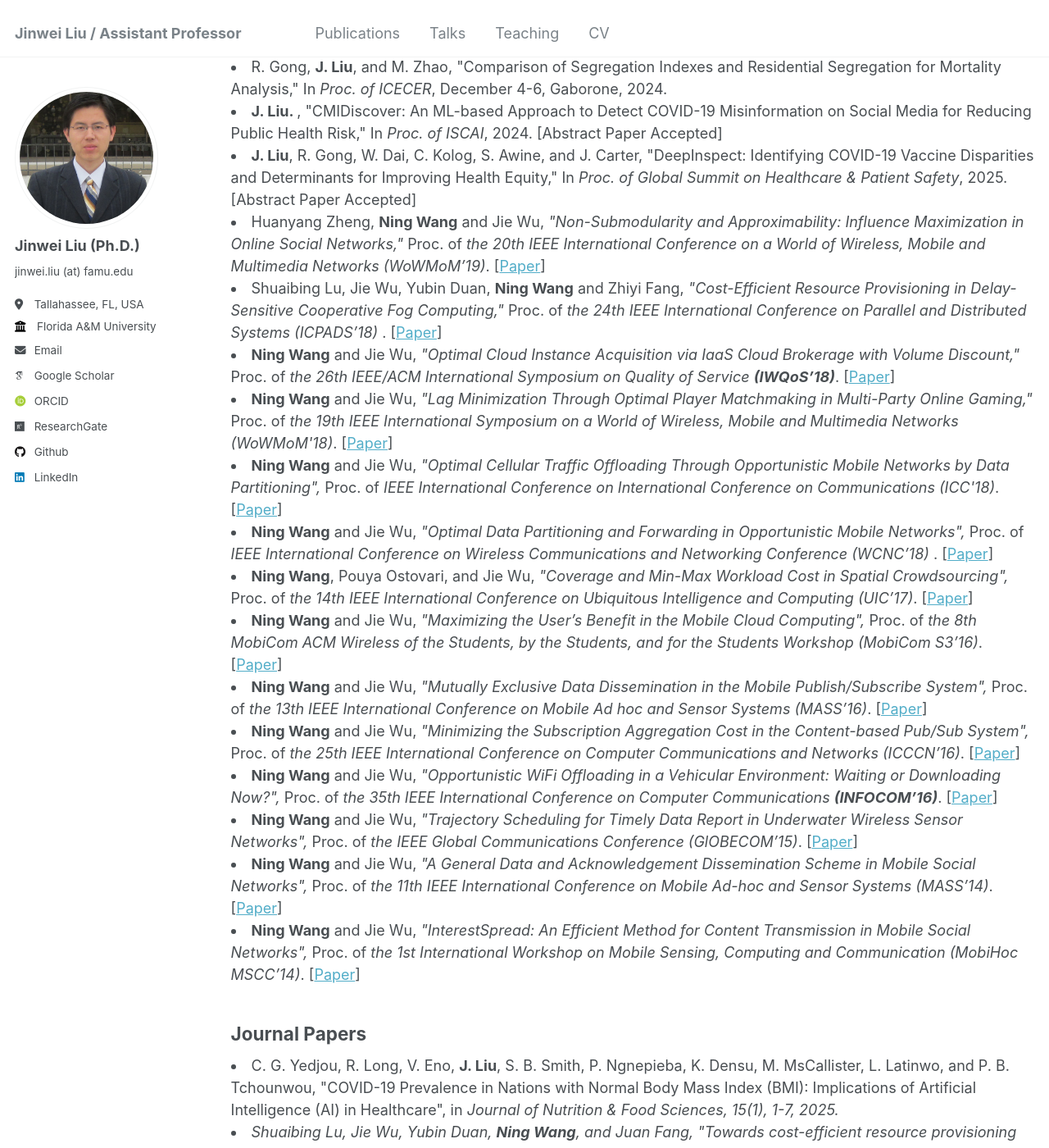
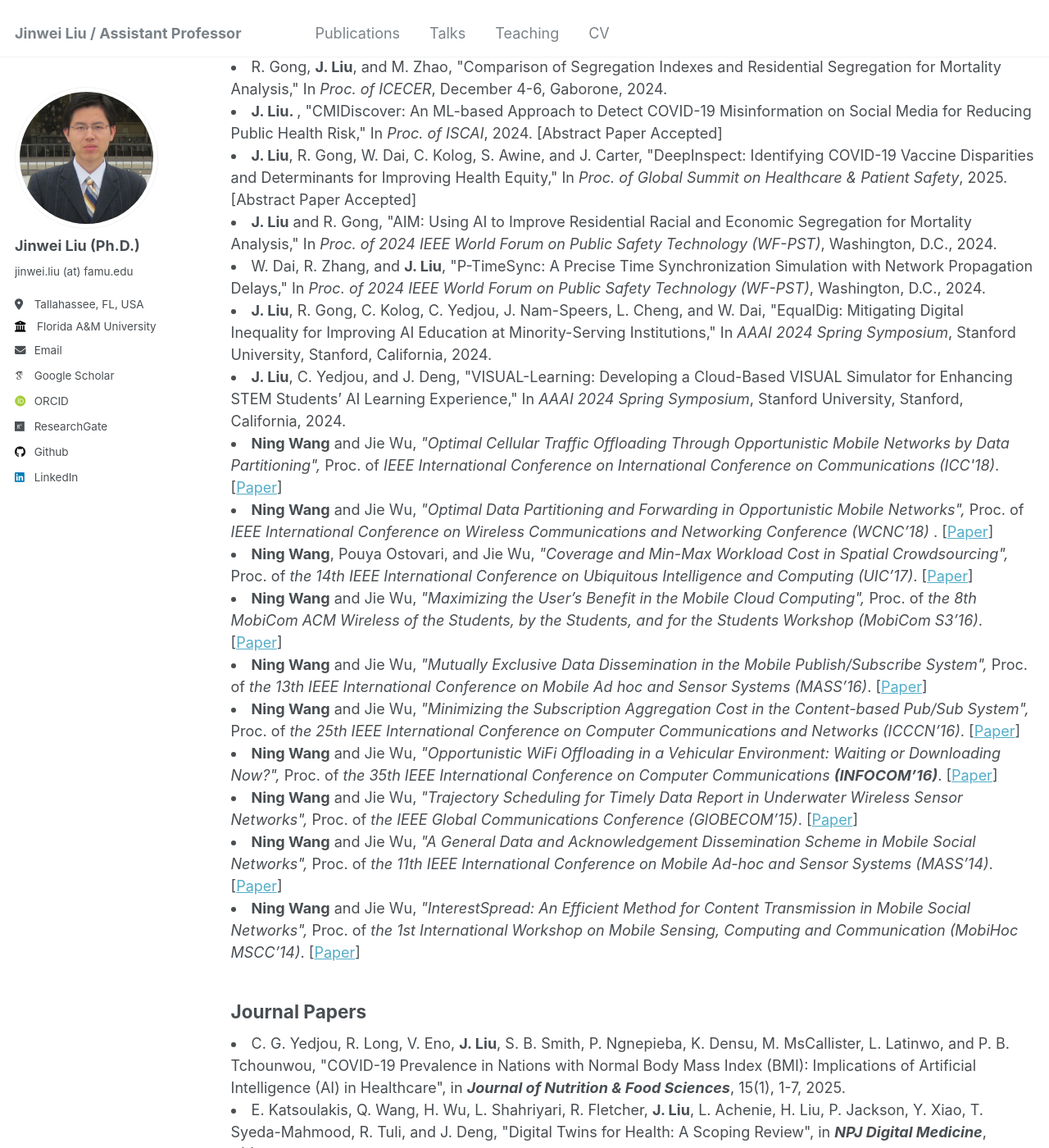
Before and after one commit to jinweiliucu/jinweiliucu.github.io, a Jekyll site: the page built from _publications/publications.html, in a window 1280 px wide and 1400 px high, scrolled down 383 px. Shown: the whole window at 82% size. Built offline with Jekyll 4.4.1, drawn with Linux system fonts in a browser that asks for light colours; some web fonts are replaced; some of the changed text lies outside the part shown.

Commit message:
Update publications.html

```diff
--- a/_publications/publications.html
+++ b/_publications/publications.html
@@ -50,33 +50,34 @@ author_profile: true
     </li>
 
     <li>
-    Huanyang Zheng, <strong>Ning Wang</strong> and Jie Wu,
-    <em>"Non-Submodularity and Approximability: Influence Maximization in Online Social Networks,"</em>
-    Proc. of  <em>the 20th IEEE International Conference on a World of Wireless, Mobile and Multimedia Networks (WoWMoM’19)</em>.
-    [<a href="/website/paper/~.pdf">Paper</a>]</span>
-    </span><br>
-    </li>
-    <li>
-    Shuaibing Lu, Jie Wu, Yubin Duan, <strong>Ning Wang</strong> and Zhiyi Fang,
-    <em>"Cost-Efficient Resource Provisioning in Delay-Sensitive Cooperative Fog Computing,"</em>
-    Proc. of  <em>the 24th IEEE International Conference on Parallel and Distributed Systems  (ICPADS’18) </em>.
-    [<a href="/website/paper/~.pdf">Paper</a>]</span>
+    <strong>J. Liu</strong> and R. Gong,
+    "AIM: Using AI to Improve Residential Racial and Economic Segregation for Mortality Analysis,"
+    In <em>Proc. of 2024 IEEE World Forum on Public Safety Technology (WF-PST)</em>, Washington, D.C., 2024.
+    <!-- [<a href="/website/paper/~.pdf">Paper</a>]</span> -->
     </span><br>
     </li>
 
     <li>
-    <strong>Ning Wang</strong> and Jie Wu,
-    <em>"Optimal Cloud Instance Acquisition via IaaS Cloud Brokerage with Volume Discount,"</em>
-    Proc. of  <em>the 26th IEEE/ACM International Symposium on Quality of Service  <strong>(IWQoS’18)</strong></em>.
-    [<a href="/website/paper/iwqos_ning_2018.pdf">Paper</a>]</span>
+    W. Dai, R. Zhang, and <strong>J. Liu</strong>,
+    "P-TimeSync: A Precise Time Synchronization Simulation with Network Propagation Delays,"
+    In <em>Proc. of 2024 IEEE World Forum on Public Safety Technology (WF-PST)</em>, Washington, D.C., 2024.
+    <!-- [<a href="/website/paper/~.pdf">Paper</a>]</span> -->
+    </span><br>
+    </li>
+
+    <li>
+    <strong>J. Liu</strong>, R. Gong, C. Kolog, C. Yedjou, J. Nam-Speers, L. Cheng, and W. Dai,
+    "EqualDig: Mitigating Digital Inequality for Improving AI Education at Minority-Serving Institutions,"
+    In <em>AAAI 2024 Spring Symposium</em>, Stanford University, Stanford, California, 2024.
+    <!-- [<a href="/website/paper/iwqos_ning_2018.pdf">Paper</a>]</span> -->
     </span><br>
     </li>
 
 		<li>
-		<strong>Ning Wang</strong> and Jie Wu,
-		<em>"Lag Minimization Through Optimal Player Matchmaking in Multi-Party Online Gaming,"</em>
-    Proc. of  <em>the 19th IEEE International Symposium on a World of Wireless, Mobile and Multimedia Networks (WoWMoM'18)</em>.
-		[<a href="/website/paper/wowmom_ning_2018.pdf">Paper</a>]</span>
+		<strong>J. Liu</strong>, C. Yedjou, and J. Deng,
+		"VISUAL-Learning: Developing a Cloud-Based VISUAL Simulator for Enhancing STEM Students’ AI Learning Experience,"
+    		In <em>AAAI 2024 Spring Symposium</em>, Stanford University, Stanford, California, 2024.
+		<!-- [<a href="/website/paper/wowmom_ning_2018.pdf">Paper</a>]</span> -->
 		</span><br>
 		</li>
 
@@ -147,16 +148,16 @@ author_profile: true
 
 <h2 class="text-left">Journal Papers</h2>
 
-     <li>  C. G. Yedjou, R. Long, V. Eno, <strong>J. Liu</strong>, S. B. Smith, P. Ngnepieba, K. Densu, M. MsCallister, L. Latinwo, and P. B. Tchounwou, "COVID-19 Prevalence in Nations with Normal Body Mass Index (BMI): Implications of Artificial Intelligence (AI) in Healthcare",</em>
-        in <em>Journal of Nutrition & Food Sciences, 15(1), 1-7, 2025.
+     <li>C. G. Yedjou, R. Long, V. Eno, <strong>J. Liu</strong>, S. B. Smith, P. Ngnepieba, K. Densu, M. MsCallister, L. Latinwo, and P. B. Tchounwou, "COVID-19 Prevalence in Nations with Normal Body Mass Index (BMI): Implications of Artificial Intelligence (AI) in Healthcare",</em>
+        in <strong><em>Journal of Nutrition & Food Sciences</em></strong>, 15(1), 1-7, 2025.
       <!-- [<a href="/website/paper/Ning_TBD_2018.pdf">Paper</a>] -->
 	   </span><br>
 	   </li>
      </li>
 
-     <li>  Shuaibing Lu, Jie Wu, Yubin Duan, <strong>Ning Wang</strong>, and Juan Fang, <em>"Towards cost-efficient resource provisioning with multiple mobile users in fog computing",</em>
-       in <em>Journal of Parallel and Distributed Computing</em>, Vol. 146, 2020.
-      [<a href="/website/paper/Ning_TBD_2018.pdf">Paper</a>]
+     <li>E. Katsoulakis, Q. Wang, H. Wu, L. Shahriyari, R. Fletcher, <strong>J. Liu</strong>, L. Achenie, H. Liu, P. Jackson, Y. Xiao, T. Syeda-Mahmood, R. Tuli, and J. Deng, "Digital Twins for Health: A Scoping Review",
+       in <strong><em>NPJ Digital Medicine</em></strong>, 7(1):77, 2024. DOI: 10.1038/s41746-024-01073-0.  Impact Factor: 15.2
+      <!-- [<a href="/website/paper/Ning_TBD_2018.pdf">Paper</a>] -->
 	   </span><br>
 	   </li>
      </li>
```
